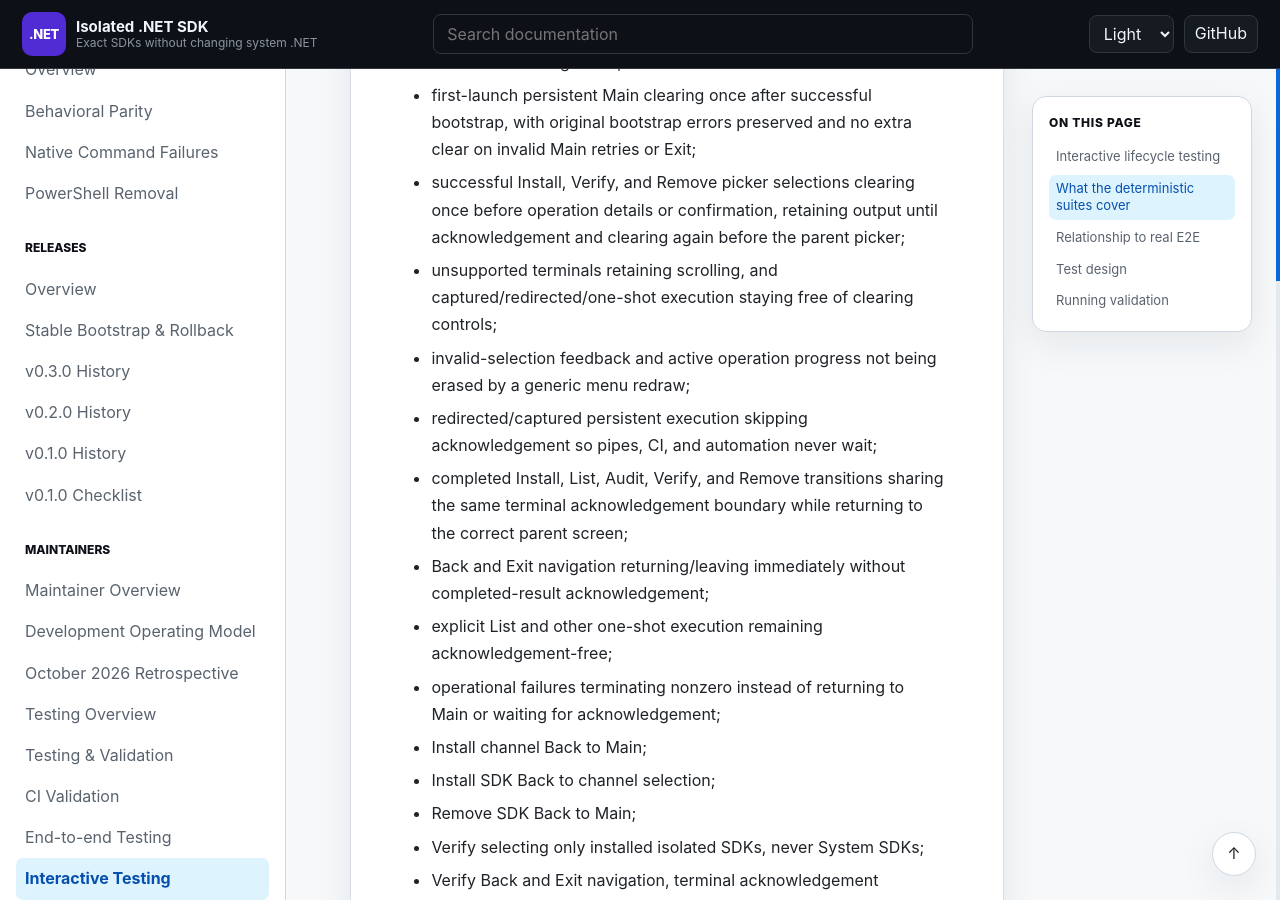
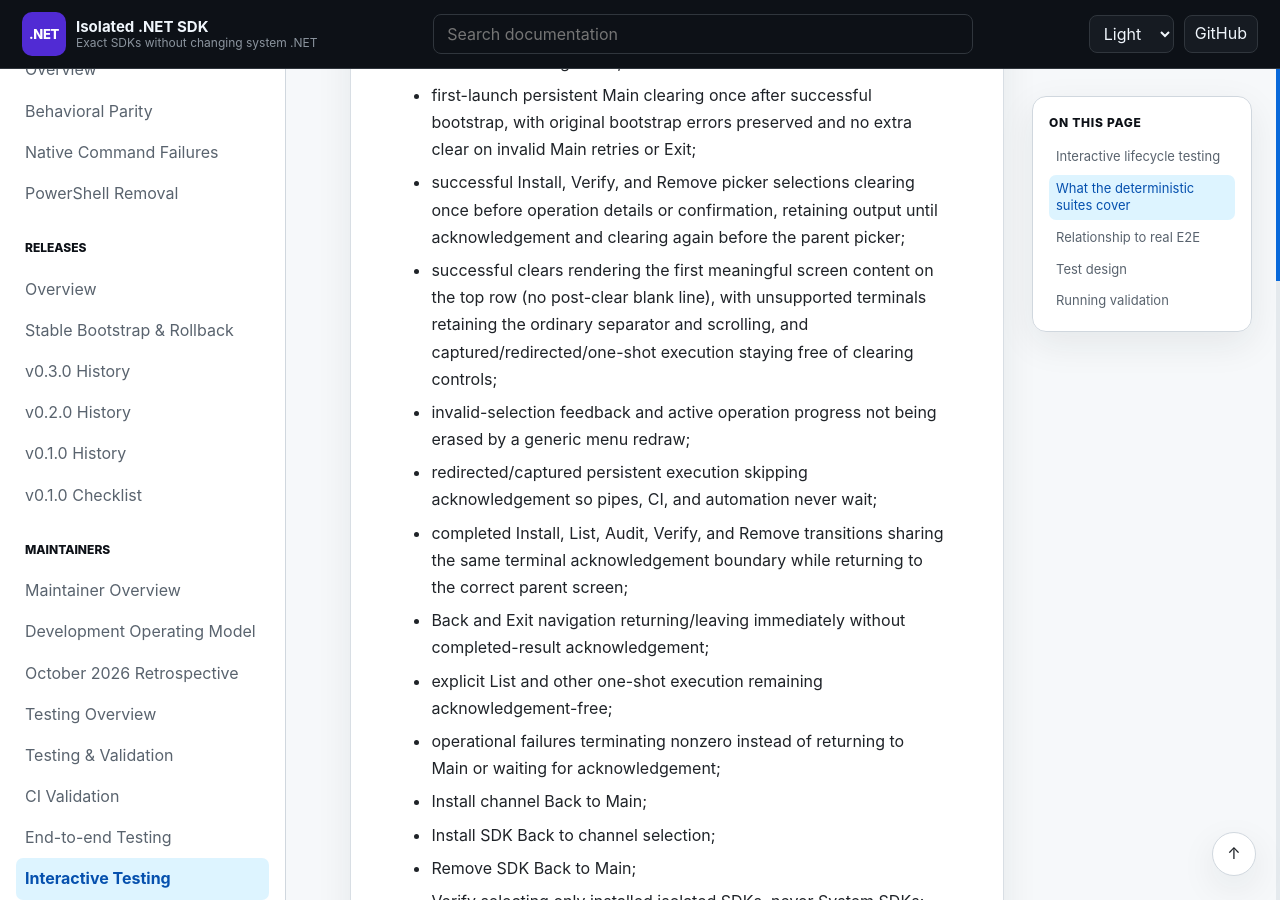
Before and after one commit to infoconex/isolated-dotnet-sdk, a Jekyll site: the page built from docs/maintainers/testing/interactive-testing.md, in a window 1280 px wide and 900 px high, scrolled down 845 px. Built offline with Jekyll 4.4.1, drawn with Linux system fonts in a browser that asks for light colours; our own code applies the rules of GitHub Pages for plain Markdown files.

Commit message:
fix(ui): render content at top after interactive clear (#184)

```diff
--- a/docs/maintainers/testing/interactive-testing.md
+++ b/docs/maintainers/testing/interactive-testing.md
@@ -12,7 +12,7 @@
 - capability-aware screen clearing at persistent navigation and picker-view boundaries, including Back and only *after* completed-result acknowledgement;
 - first-launch persistent Main clearing once after successful bootstrap, with original bootstrap errors preserved and no extra clear on invalid Main retries or Exit;
 - successful Install, Verify, and Remove picker selections clearing once before operation details or confirmation, retaining output until acknowledgement and clearing again before the parent picker;
-- unsupported terminals retaining scrolling, and captured/redirected/one-shot execution staying free of clearing controls;
+- successful clears rendering the first meaningful screen content on the top row (no post-clear blank line), with unsupported terminals retaining the ordinary separator and scrolling, and captured/redirected/one-shot execution staying free of clearing controls;
 - invalid-selection feedback and active operation progress not being erased by a generic menu redraw;
 - redirected/captured persistent execution skipping acknowledgement so pipes, CI, and automation never wait;
 - completed Install, List, Audit, Verify, and Remove transitions sharing the same terminal acknowledgement boundary while returning to the correct parent screen;
```
Also changed, not shown: docs/commands/interactive.md (+2 -0 lines), 2 other files.
